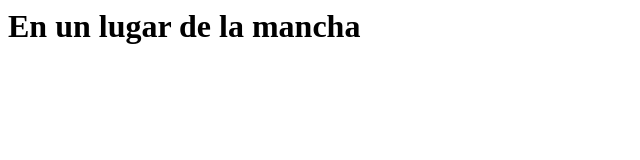
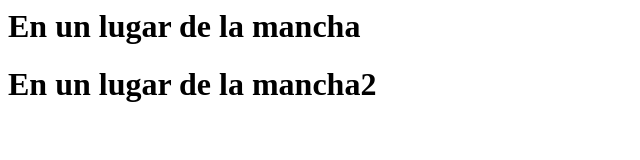
Before and after one commit to Arrovf/test, a plain HTML site: page index.html in a window 1280 px wide. Shown: the whole page, without its empty margins (0-640 px from the left). Drawn offline with Linux system fonts and the light colour scheme.

Commit message:
Comienzo con la rama d1

```diff
--- a/index.html
+++ b/index.html
@@ -4,5 +4,6 @@
 </head>
 <body>
 <h1>En un lugar de la mancha</h1>
+<h1>En un lugar de la mancha2</h1>
 </body>
 </html>
```
